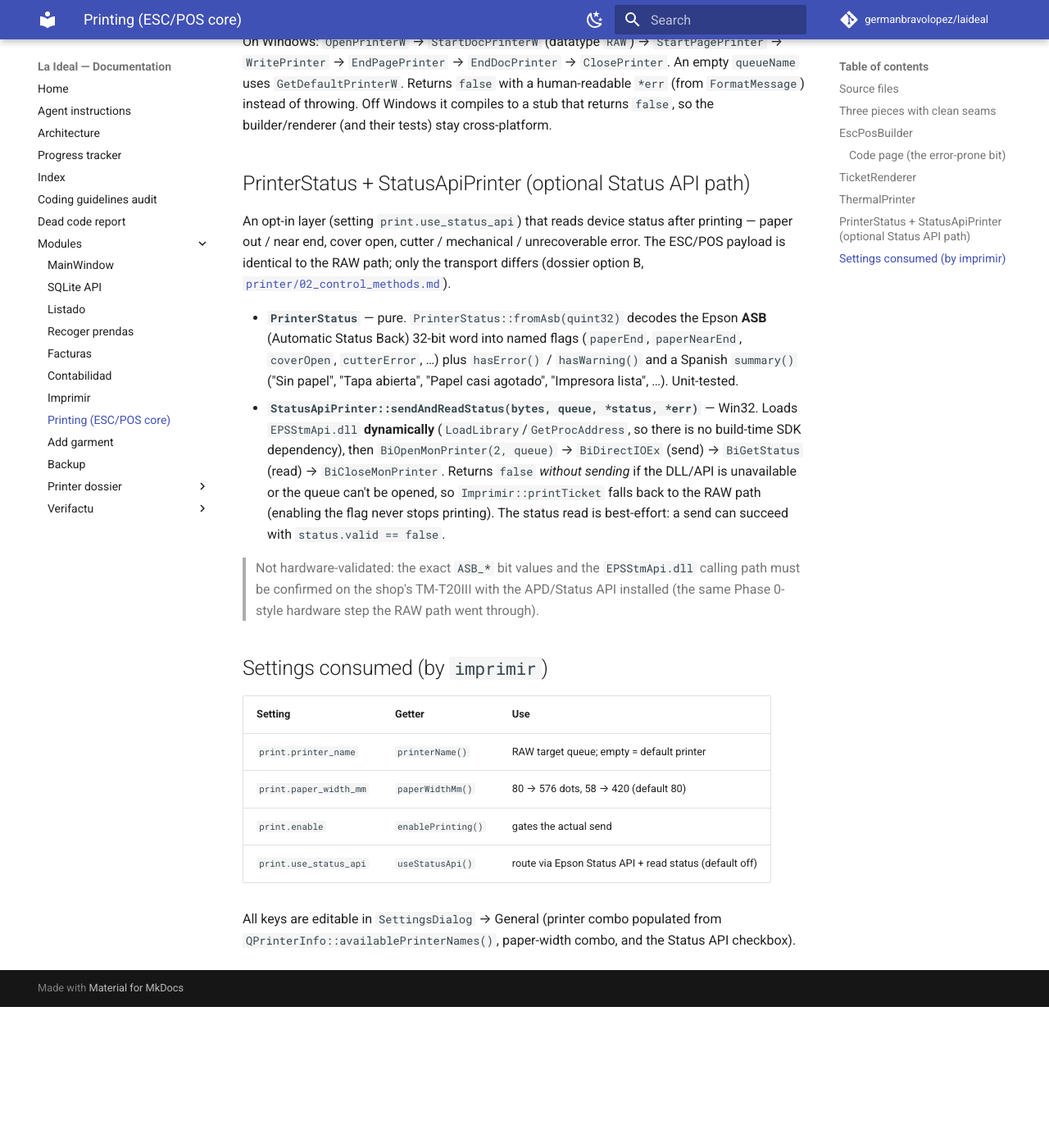
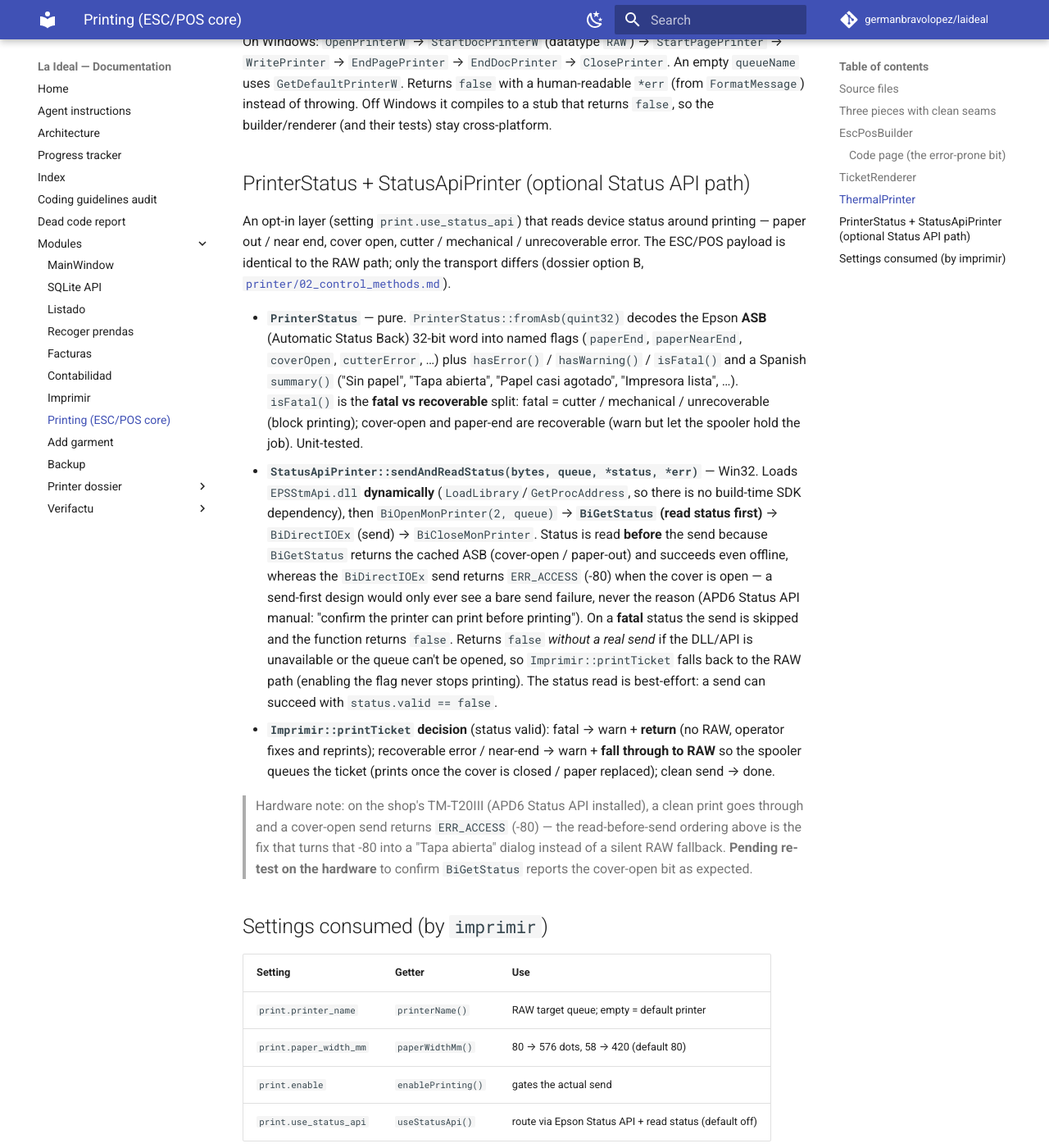
Before and after one commit to germanbravolopez/laideal, an MkDocs documentation site: the page built from docs/modules/printing.md, in a window 1280 px wide and 1400 px high, scrolled down 2612 px. Shown: the whole window at 82% size. Built offline with MkDocs 1.6.1 and Material for MkDocs 9.7.7, drawn with Linux system fonts in a browser that asks for light colours; comment, search, counter and statistics services are not loaded; before the commit the page ends 3840 px from its top, so only the background shows below that.

Commit message:
Status API: read BiGetStatus before sending so cover-open/paper-out is detected (send returns ERR_ACCESS while offline); PrinterStatus::isFatal splits fatal (block) from recoverable (warn+queue via RAW) + test

```diff
--- a/docs/modules/printing.md
+++ b/docs/modules/printing.md
@@ -94,7 +94,7 @@ their tests) stay cross-platform.
 
 ## PrinterStatus + StatusApiPrinter (optional Status API path)
 
-An opt-in layer (setting `print.use_status_api`) that reads device status after
+An opt-in layer (setting `print.use_status_api`) that reads device status around
 printing — paper out / near end, cover open, cutter / mechanical / unrecoverable
 error. The ESC/POS payload is identical to the RAW path; only the transport
 differs (dossier option B, [`printer/02_control_methods.md`](printer/02_control_methods.md)).
@@ -102,20 +102,35 @@ differs (dossier option B, [`printer/02_control_methods.md`](printer/02_control_
 - **`PrinterStatus`** — pure. `PrinterStatus::fromAsb(quint32)` decodes the
   Epson **ASB** (Automatic Status Back) 32-bit word into named flags
   (`paperEnd`, `paperNearEnd`, `coverOpen`, `cutterError`, …) plus
-  `hasError()` / `hasWarning()` and a Spanish `summary()` ("Sin papel", "Tapa
-  abierta", "Papel casi agotado", "Impresora lista", …). Unit-tested.
+  `hasError()` / `hasWarning()` / `isFatal()` and a Spanish `summary()` ("Sin
+  papel", "Tapa abierta", "Papel casi agotado", "Impresora lista", …).
+  `isFatal()` is the **fatal vs recoverable** split: fatal = cutter / mechanical
+  / unrecoverable (block printing); cover-open and paper-end are recoverable
+  (warn but let the spooler hold the job). Unit-tested.
 - **`StatusApiPrinter::sendAndReadStatus(bytes, queue, *status, *err)`** —
   Win32. Loads `EPSStmApi.dll` **dynamically** (`LoadLibrary`/`GetProcAddress`,
   so there is no build-time SDK dependency), then
-  `BiOpenMonPrinter(2, queue)` → `BiDirectIOEx` (send) → `BiGetStatus` (read) →
-  `BiCloseMonPrinter`. Returns `false` *without sending* if the DLL/API is
-  unavailable or the queue can't be opened, so `Imprimir::printTicket` falls
+  `BiOpenMonPrinter(2, queue)` → **`BiGetStatus` (read status first)** →
+  `BiDirectIOEx` (send) → `BiCloseMonPrinter`. Status is read **before** the
+  send because `BiGetStatus` returns the cached ASB (cover-open / paper-out) and
+  succeeds even offline, whereas the `BiDirectIOEx` send returns `ERR_ACCESS`
+  (-80) when the cover is open — a send-first design would only ever see a bare
+  send failure, never the reason (APD6 Status API manual: "confirm the printer
+  can print before printing"). On a **fatal** status the send is skipped and the
+  function returns `false`. Returns `false` *without a real send* if the DLL/API
+  is unavailable or the queue can't be opened, so `Imprimir::printTicket` falls
   back to the RAW path (enabling the flag never stops printing). The status read
   is best-effort: a send can succeed with `status.valid == false`.
+- **`Imprimir::printTicket` decision** (status valid): fatal → warn +
+  **return** (no RAW, operator fixes and reprints); recoverable error / near-end
+  → warn + **fall through to RAW** so the spooler queues the ticket (prints once
+  the cover is closed / paper replaced); clean send → done.
 
-> Not hardware-validated: the exact `ASB_*` bit values and the `EPSStmApi.dll`
-> calling path must be confirmed on the shop's TM-T20III with the APD/Status API
-> installed (the same Phase 0-style hardware step the RAW path went through).
+> Hardware note: on the shop's TM-T20III (APD6 Status API installed), a clean
+> print goes through and a cover-open send returns `ERR_ACCESS` (-80) — the
+> read-before-send ordering above is the fix that turns that -80 into a "Tapa
+> abierta" dialog instead of a silent RAW fallback. **Pending re-test on the
+> hardware** to confirm `BiGetStatus` reports the cover-open bit as expected.
 
 ## Settings consumed (by `imprimir`)
 
```
Also changed, not shown: docs/progress_tracker.md (+1 -0 lines), 5 other files.
